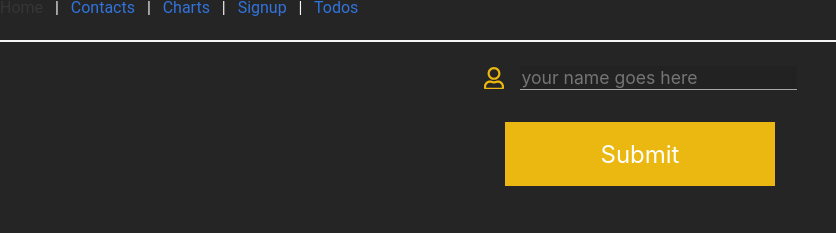
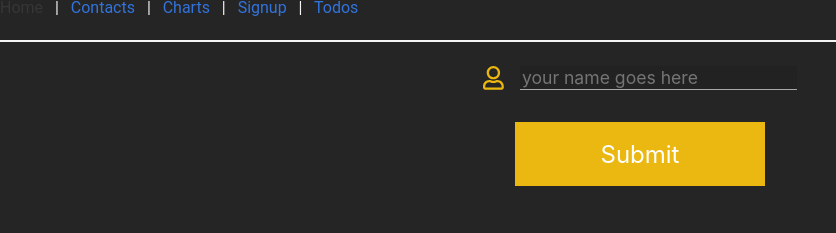
Before and after one commit to nivb52/react-bitcoin, a React (Create React App) app: page /signup in a window 1280 px wide. Shown: the top 233 px of the page, without its empty margins (0-836 px from the left). Built offline with nearby package versions, Linux system fonts and the light colour scheme.

Commit message:
added prim-color and prim-bcg

```diff
--- a/src/css/form.css
+++ b/src/css/form.css
@@ -1,10 +1,9 @@
 .login-btn{
     color: #fff;
     font-size: 1.5rem;
-    width: 90vw;
-    max-width: 270px;
+    width: 80vw;
+    max-width: 250px;
     height: 8vh;
-    background-color: #ebb811;
     border: none;
 }
 
@@ -22,6 +21,5 @@
 
 
 .login-user-icon{
-    width:20px;
-    color:#ebb811;
+    width:1.3rem;
 }
--- a/src/css/main.css
+++ b/src/css/main.css
@@ -25,3 +25,13 @@ body {
     font-size: calc(1rem + 0.5vmin);
     color: white;
   }
+
+
+
+.prim-color {
+    color:#ebb811;
+}
+
+.prim-bcg {
+    background-color: #ebb811;
+}
--- a/src/pages/SignupPage.js
+++ b/src/pages/SignupPage.js
@@ -31,7 +31,7 @@ class SignupPage extends Component {
                 <form onSubmit={this.handleSubmit}>
 
                     <div className="flex flex-nowarp mar-1rem align-center justify-center">
-                        <UserIcon className='login-user-icon' />
+                        <UserIcon className='login-user-icon prim-color' />
                         <input
                             className="input-box mar-left-1rem"
                             name="username"
@@ -46,7 +46,7 @@ class SignupPage extends Component {
 
                     </div>
                     <div className="flex justify-center align-center mar-2rem ">
-                        <input className="login-btn pointer" type="submit" value="Submit" />
+                        <input className="login-btn prim-bcg pointer" type="submit" value="Submit" />
                     </div>
                 </form>
 
```
